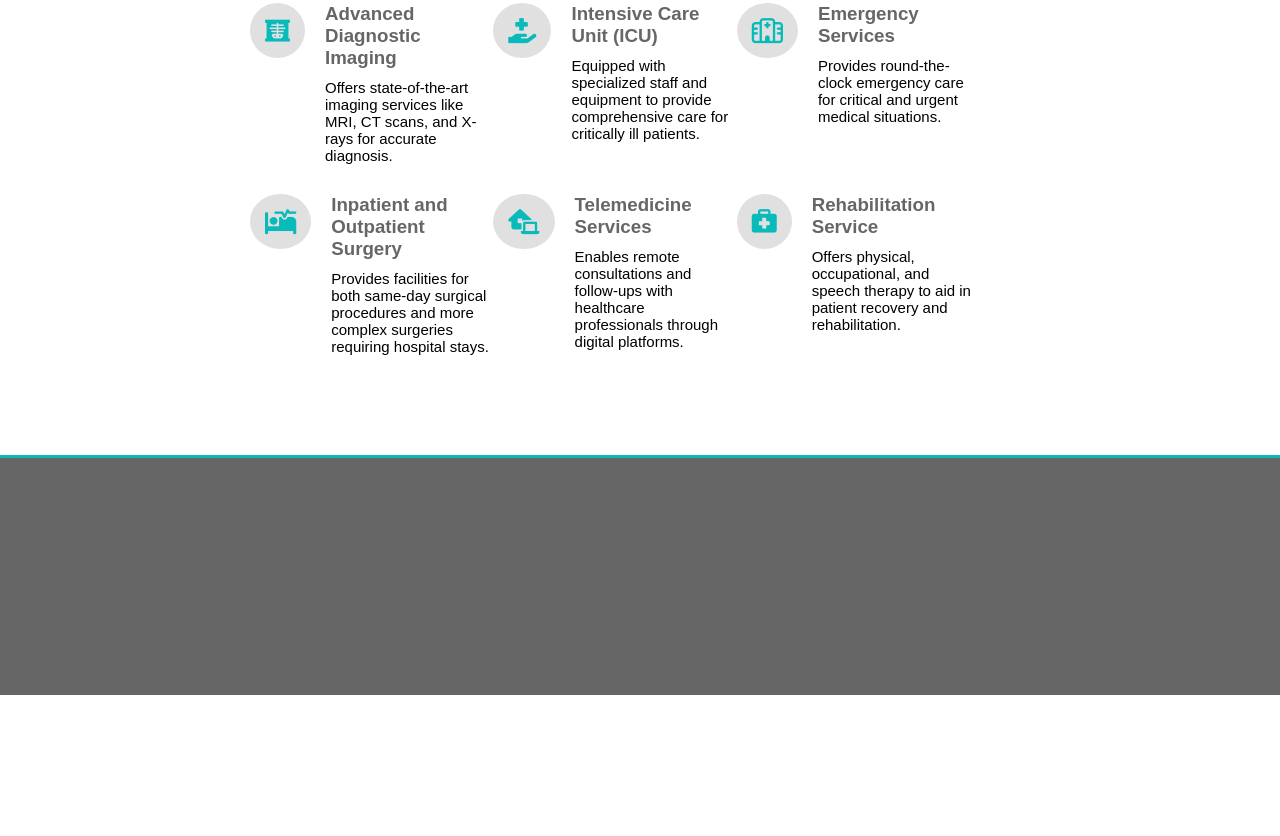
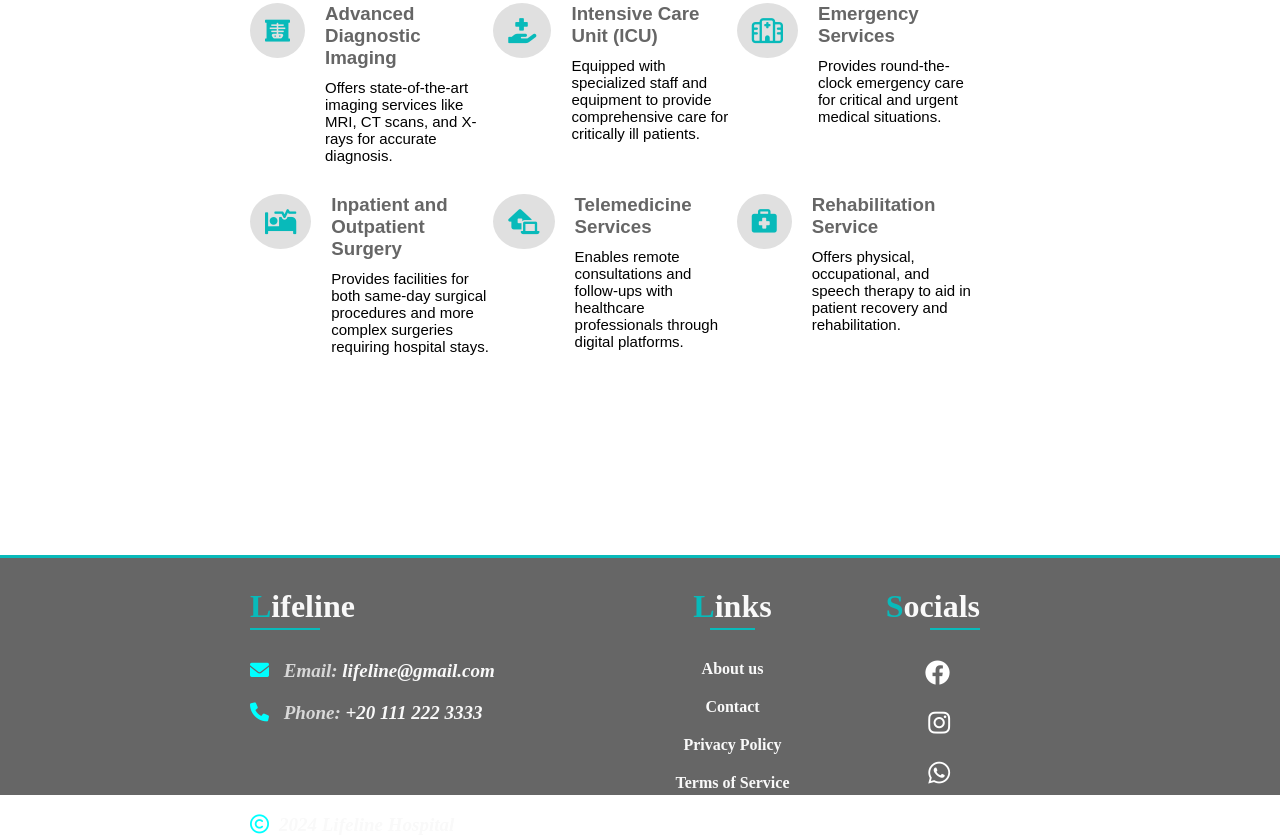
Before and after one commit to faressuliman/Hospital-website, a plain HTML site: page html/index.html in a window 1280 px wide. Shown: the part 1013-1849 px from the top of the page. Before the commit the page ends 1708 px from the top, so only its background shows below. Drawn offline with Linux system fonts and the light colour scheme.

Commit message:
footer added

```diff
--- a/css/footer.css
+++ b/css/footer.css
@@ -1,5 +1,4 @@
 footer {
-    margin-top: 100px;
     background-color: #666;
     height: 30vh;
 }
@@ -7,3 +6,78 @@ footer {
 .footer-topline {
     border-top: 3px solid hsl(180, 92%, 38%);
 }
+
+.footer-row {
+    display: flex;
+    justify-content: space-between;
+    margin-top: 30px;
+    height: 85%;
+    margin-left: 250px;
+    margin-right: 300px;
+}
+
+.box {
+    width: 400px;
+}
+
+.box1__inner__content {
+    display: flex;
+    flex-direction: column;
+    width: 400px;
+    margin-top: 30px;
+}
+
+.text {
+    font-style: italic;
+    font-size: 19px;
+    color: #f9f9f9;
+}
+
+.text i {
+    margin-right: 10px;
+    color: aqua;
+}
+
+#text2 {
+    margin-top: 20px;
+}
+
+#text3 {
+    margin-top: 90px;
+}
+
+#box2 {
+    display: flex;
+    flex-direction: column;
+    align-items: center;
+}
+
+#box2 a {
+    font-style: normal;
+    color: #f9f9f9;
+    text-decoration: none;
+    margin-bottom: 20px;
+}
+
+#box2 a:hover {
+    color: hsl(180, 92%, 38%);
+}
+
+#box3 {
+    display: flex;
+    flex-direction: column;
+    align-items: end;
+}
+
+#box3 i {
+    font-size: 25px;
+    margin-bottom: 25px;
+    margin-right: 30px;
+    color: white;
+    transition: 0.5s ease;
+}
+
+#box3 i:hover {
+    transform: scale(1.15);
+    color: hsl(180, 92%, 38%);
+}
--- a/css/style.css
+++ b/css/style.css
@@ -88,4 +88,5 @@ p {
     margin-left: 250px;
     margin-right: 300px;
     margin-top: 30px;
+    margin-bottom: 200px;
 }
--- a/html/index.html
+++ b/html/index.html
@@ -155,7 +155,37 @@
 
         <div class="footer-topline"></div>
 
-        <div class="footer-container">
+        <div class="footer-row">
+
+            <div class="box" id="box1">
+
+                <h1 class="box-title" style="color: #f9f9f9 "><span style="color: hsl(180, 92%, 38%)">L</span>ifeline</h1>
+                <div class="line" style="margin-top: 3px;"></div>
+
+                <div class="box1__inner__content">
+                    <div class="text" id="text1"><i class="fa-solid fa-envelope"></i><b style="color: #d8d8d8"> Email: </b>lifeline@gmail.com</div>
+                    <div class="text" id="text2"><i class="fa-solid fa-phone"></i><b style="color: #d8d8d8"> Phone: </b>+20 111 222 3333</div>
+                    <div class="text" id="text3"><i class="fa-regular fa-copyright"></i>2024 Lifeline Hospital</div>
+                </div>
+
+            </div>
+
+            <div class="box" id="box2">
+                <h1 class="box-title" style="color: #f9f9f9 "><span style="color: hsl(180, 92%, 38%)">L</span>inks</h1>
+                <div class="line" style="margin-top: 3px; width: 45px; margin-bottom: 30px;"></div>
+                <a href="aboutus.html">About us</a>
+                <a href="contact.html">Contact</a>
+                <a href="privacypolicy.html">Privacy Policy</a>
+                <a href="termsofservice.html">Terms of Service</a>
+            </div>
+
+            <div class="box" id="box3">
+                <h1 class="box-title" style="color: #f9f9f9 "><span style="color: hsl(180, 92%, 38%)">S</span>ocials</h1>
+                <div class="line" style="margin-top: 3px; width: 50px; margin-bottom: 30px;"></div>
+                <a href="facebook.com"><i class="fa-brands fa-facebook"></i></a>
+                <a href="instagram.com"><i class="fa-brands fa-instagram"></i></a>
+                <a href="whatsapp.com"><i class="fa-brands fa-whatsapp"></i></a>
+            </div>
 
         </div>
 
```
